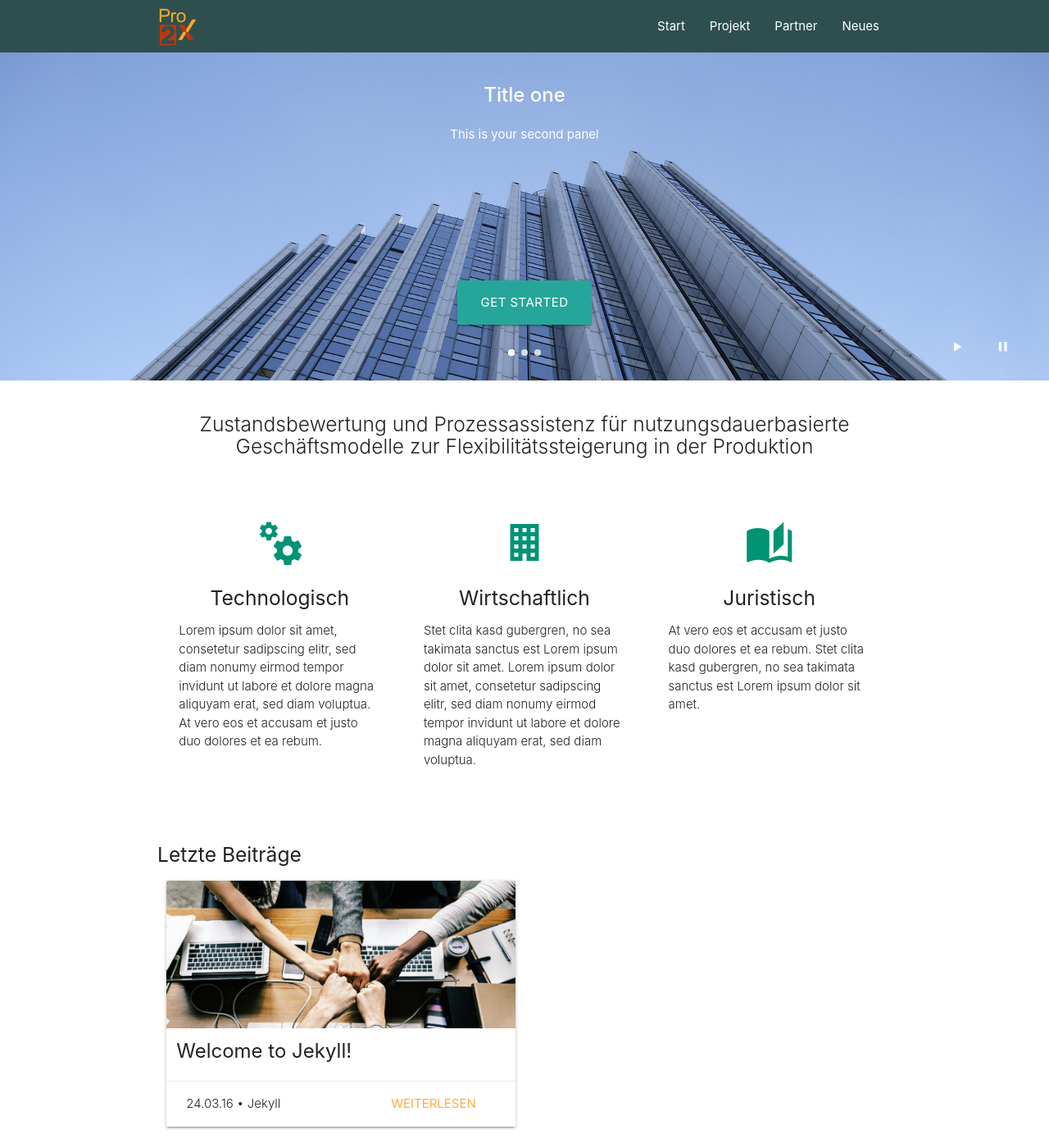
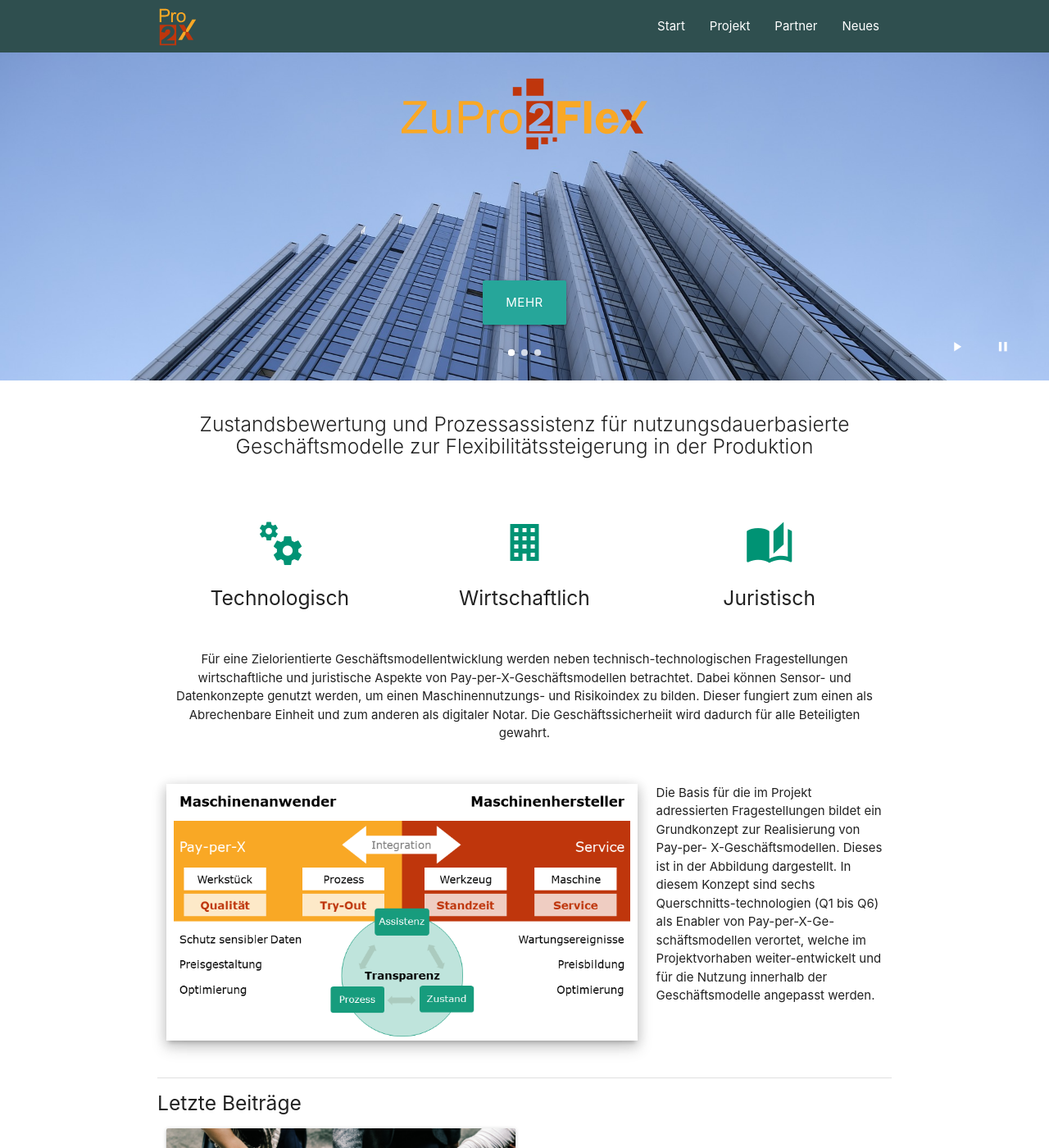
Before and after one commit to ZuPro2Flex/ZuPro2Flex.github.io, a Jekyll site: the page built from index.md, in a window 1280 px wide and 1400 px high. Shown: the whole window at 82% size. Built offline with Jekyll 4.4.1, drawn with Linux system fonts in a browser that asks for light colours; nearby versions of some CDN libraries.

Commit message:
project and home page updadet

```diff
--- a/_includes/header.html
+++ b/_includes/header.html
@@ -33,7 +33,7 @@
           <div class="background">
             <img width="200%" src="{{ "/assets/img/banner_1.jpg" | relative_url }}">
           </div>
-          <a href="{{ "/" | relative_url }}"><i class="mdi mdi-web white-text"></i></a>
+          <a href="{{ "/" | relative_url }}"><img height="45" src="{{ "/assets/img/zupro2flex.svg" | relative_url }}" /></a>
           <br />
           <br />
         </div></li>
--- a/_layouts/home.html
+++ b/_layouts/home.html
@@ -2,7 +2,7 @@
 layout: default
 ---
 
-<div id="home-carousel" class="carousel carousel-slider center">
+<div id="home-carousel" style="min-height:400px;" class="carousel carousel-slider center">
 
   <div class="carousel-fixed-item center">
     <div class="carousel-buttns">
@@ -10,15 +10,14 @@ layout: default
       <a id="pause-btn" class="btn btn-flat white-text waves-effect waves-light"><i class="mdi mdi-pause"></i></a>
     </div>
     <div class="container">
-      <a class="btn btn-large" href="#get-startet">Get Started</a>
+      <a class="btn btn-large" href="#get-startet">Mehr</a>
     </div>
   </div>
 
   <div id="carousel-1" class="carousel-item white-text container" href="#one!">
     <div class="hide-on-small-only">
       <div class="container claim">
-        <h2 class="typewriter">Title one</h2>
-        <p class="white-text">This is your second panel</p>
+        <img height="150" class="logo-carousel" src="{{ "/assets/img/zupro2flex.svg" | relative_url }}">
       </div>
     </div>
   </div>
@@ -40,15 +39,14 @@ layout: default
 
 <div class="container">
   <div class="section scrollspy" id="get-startet">
+
     <!--   Icon Section   -->
     <div class="row">
       <div class="col s12 m4">
         <div class="icon-block">
           <h2 class="center"><i class="mdi mdi-cogs medium"></i></h2>
           <h5 class="center">Technologisch</h5>
-          <p class="light">Lorem ipsum dolor sit amet, consetetur sadipscing elitr, sed diam nonumy eirmod tempor
-            invidunt ut labore et dolore magna aliquyam erat, sed diam voluptua. At vero eos et accusam et justo duo
-            dolores et ea rebum.</p>
+          <p class="light"></p>
         </div>
       </div>
 
@@ -56,9 +54,7 @@ layout: default
         <div class="icon-block">
           <h2 class="center"><i class="mdi mdi-office-building medium"></i></h2>
           <h5 class="center">Wirtschaftlich</h5>
-          <p class="light">Stet clita kasd gubergren, no sea takimata sanctus est Lorem ipsum dolor sit amet. Lorem
-            ipsum dolor sit amet, consetetur sadipscing elitr, sed diam nonumy eirmod tempor invidunt ut labore et
-            dolore magna aliquyam erat, sed diam voluptua.</p>
+          <p class="light"></p>
         </div>
       </div>
 
@@ -66,15 +62,42 @@ layout: default
         <div class="icon-block">
           <h2 class="center"><i class="mdi mdi-book-open-page-variant medium"></i></h2>
           <h5 class="center">Juristisch</h5>
-          <p class="light">At vero eos et accusam et justo duo dolores et ea rebum. Stet clita kasd gubergren, no sea
-            takimata sanctus est Lorem ipsum dolor sit amet.</p>
+          <p class="light"></p>
         </div>
       </div>
     </div>
+    <div class="row">
+      <div class="col s12 center">Für eine Zielorientierte Geschäftsmodellentwicklung werden neben
+        technisch-technologischen
+        Fragestellungen wirtschaftliche und juristische Aspekte von Pay-per-X-Geschäftsmodellen betrachtet. Dabei können
+        Sensor- und Datenkonzepte genutzt werden, um einen Maschinennutzungs- und Risikoindex zu bilden. Dieser fungiert
+        zum einen als Abrechenbare Einheit und zum anderen als digitaler Notar. Die Geschäftssicherheiit wird dadurch
+        für alle Beteiligten gewahrt.
+      </div>
+    </div>
   </div>
+
+  <div class="row">
+    <div class="col s12 m6 l8">
+      <img alt="iwu" width="100%" class="z-depth-3 hide-on-med-and-up"
+        src="{{ "/assets/img/schema.png" | relative_url }}" />
+      <img alt="iwu" width="100%" class="materialboxed z-depth-3 hide-on-small-only"
+        data-caption="Das Konzept hinter ZuPro2Flex" src="{{ "/assets/img/schema.png" | relative_url }}" />
+    </div>
+    <div class="col s12 m6 l4">
+      Die Basis für die im Projekt adressierten Fragestellungen bildet ein Grundkonzept zur Realisierung von Pay-per-
+      X-Geschäftsmodellen. Dieses ist in der Abbildung dargestellt. In diesem Konzept sind sechs
+      Querschnitts-technologien (Q1 bis Q6) als Enabler von Pay-per-X-Ge-schäftsmodellen verortet, welche im
+      Projektvorhaben weiter-entwickelt und für die Nutzung innerhalb der Geschäftsmodelle angepasst werden.
+    </div>
+  </div>
+
 </div>
 
+
+
 <div class="container last-post">
+  <div class="divider"></div>
   <section>
     <h5>Letzte Beiträge</h5>
     <div class="row">
--- a/assets/js/init.js
+++ b/assets/js/init.js
@@ -1,7 +1,7 @@
 (function ($) {
 
   var intervall = null;
-  var duration = 5000;
+  var duration = 5500;
 
   $(document).ready(function () {
     initMaterialize();
@@ -9,7 +9,7 @@
     $("#pause-btn").on("click", pauseCarousel);
 
     // autoplay of the banner
-    setTimeout(playCarousel, 7000);
+    //setTimeout(playCarousel, 7000);
   });
 
   // functions
@@ -48,7 +48,6 @@
     });
   }
 
-
   function triggerCarousel() {
     $("#home-carousel").carousel('next');
   }
```
Also changed, not shown: 1_project.md (+57 -2 lines), assets/img/schema.png (added).
